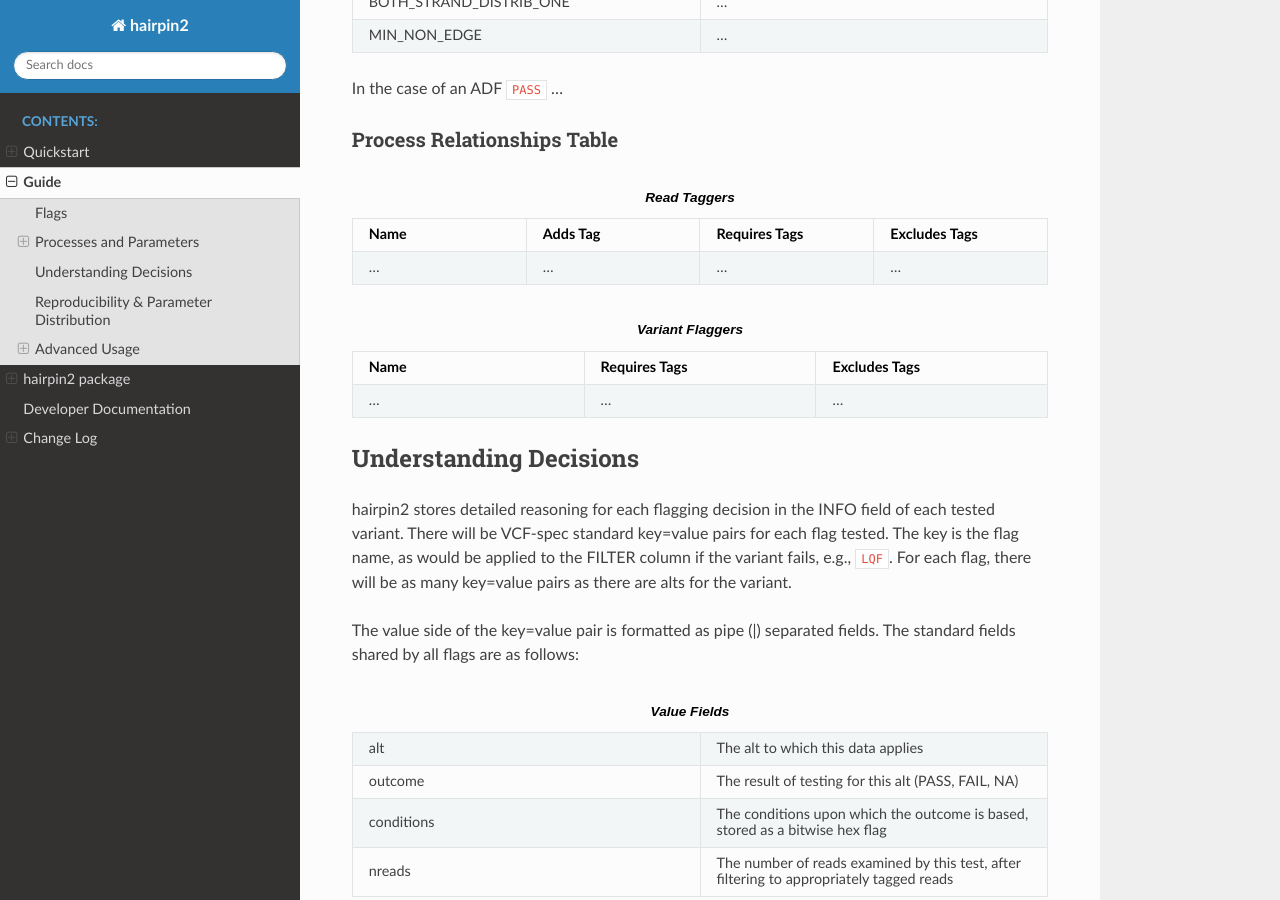
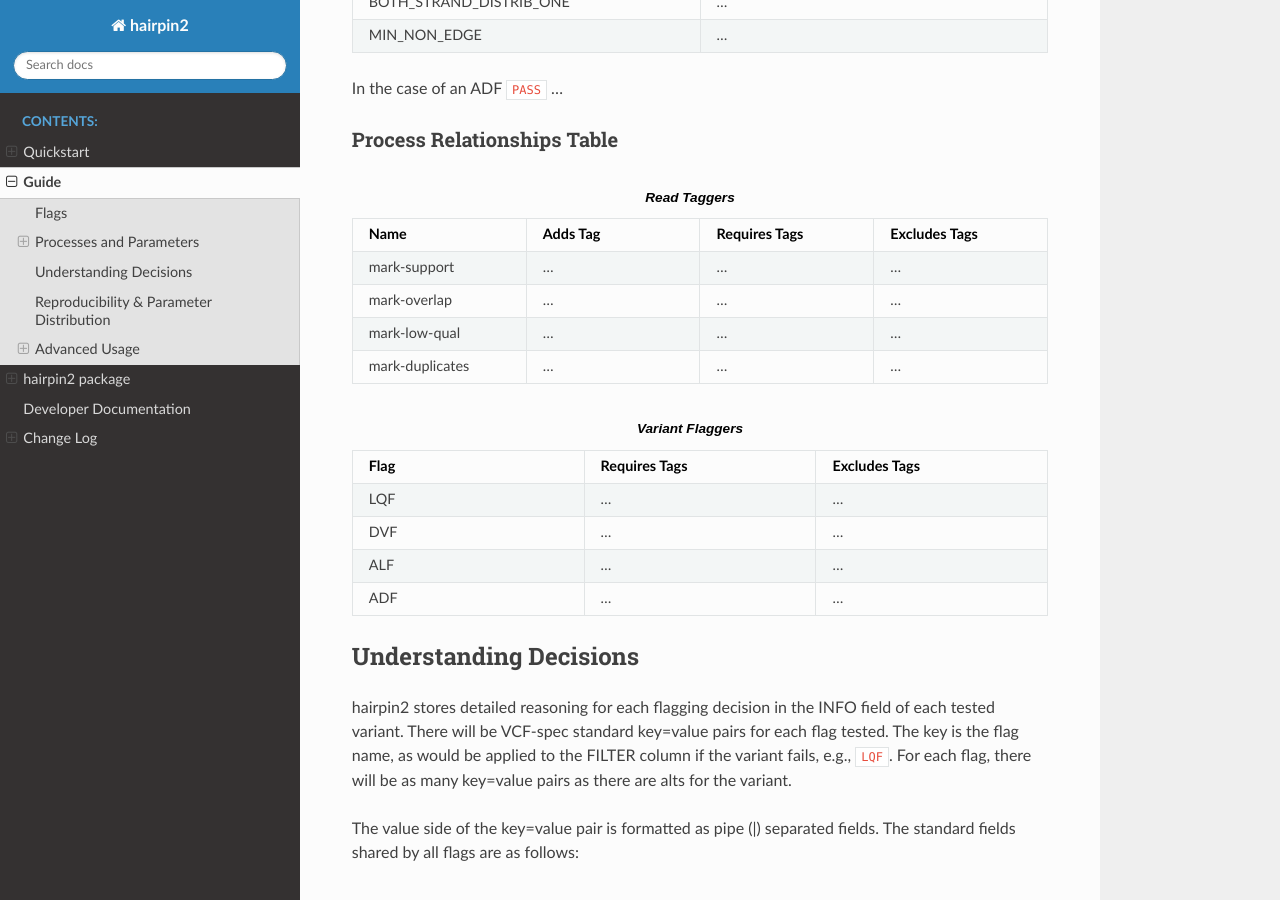
Before and after one commit to cancerit/hairpin2, a Sphinx documentation site: the page built from docs/source/guide.md, in a window 1280 px wide and 900 px high, scrolled down 9047 px. Built offline with Sphinx 7.4.7 and the Read the Docs theme 3.1.0, drawn with Linux system fonts in a browser that asks for light colours; pages that are not in the unit, such as notebooks, are missing from menus.

```diff
--- a/docs/source/guide.md
+++ b/docs/source/guide.md
@@ -339,7 +339,19 @@
     - Adds Tag
     - Requires Tags
     - Excludes Tags
-*   - ...
+*   - mark-support
+    - ...
+    - ...
+    - ...
+*   - mark-overlap
+    - ...
+    - ...
+    - ...
+*   - mark-low-qual
+    - ...
+    - ...
+    - ...
+*   - mark-duplicates
     - ...
     - ...
     - ...
@@ -347,10 +359,19 @@
 :::{list-table} **Variant Flaggers**
 :header-rows: 1
 
-*   - Name
+*   - Flag
     - Requires Tags
     - Excludes Tags
-*   - ...
+*   - LQF
+    - ...
+    - ...
+*   - DVF
+    - ...
+    - ...
+*   - ALF
+    - ...
+    - ...
+*   - ADF
     - ...
     - ...
 :::
```
Also changed, not shown: 3 other files.
